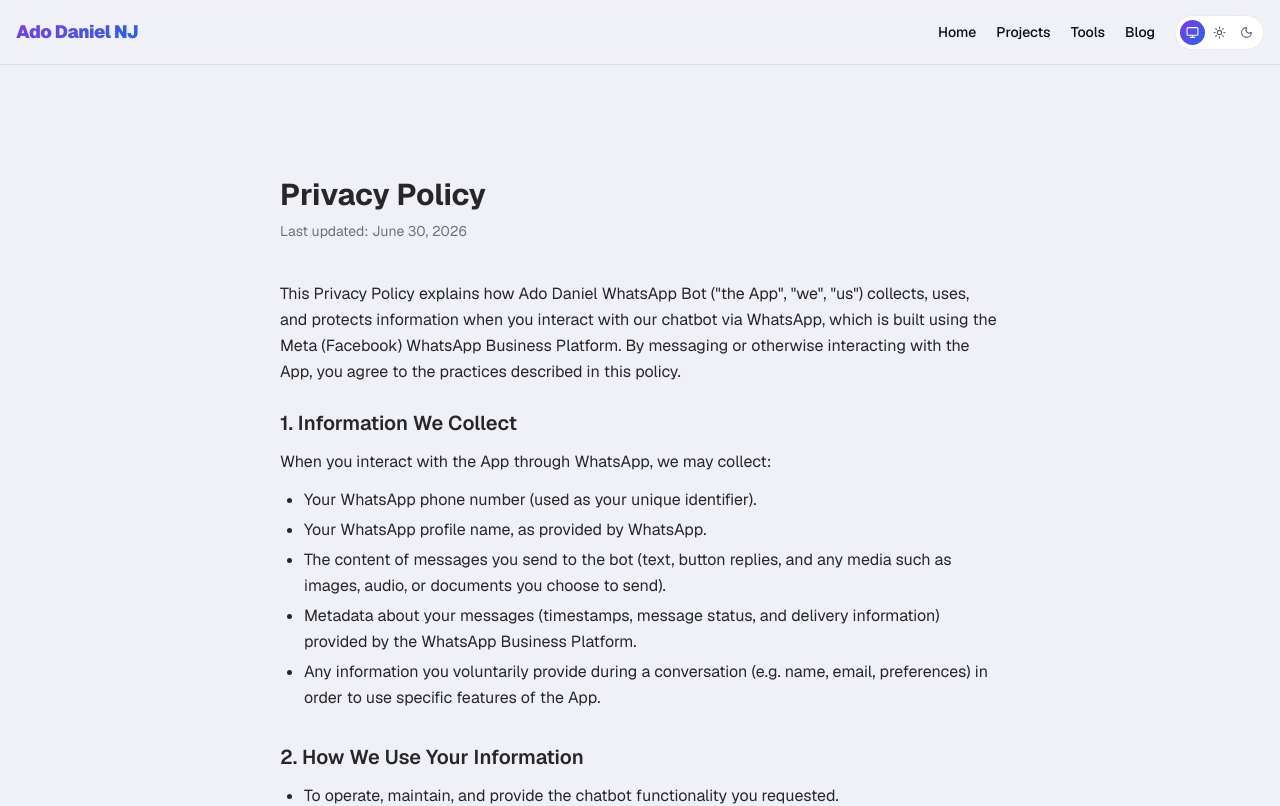
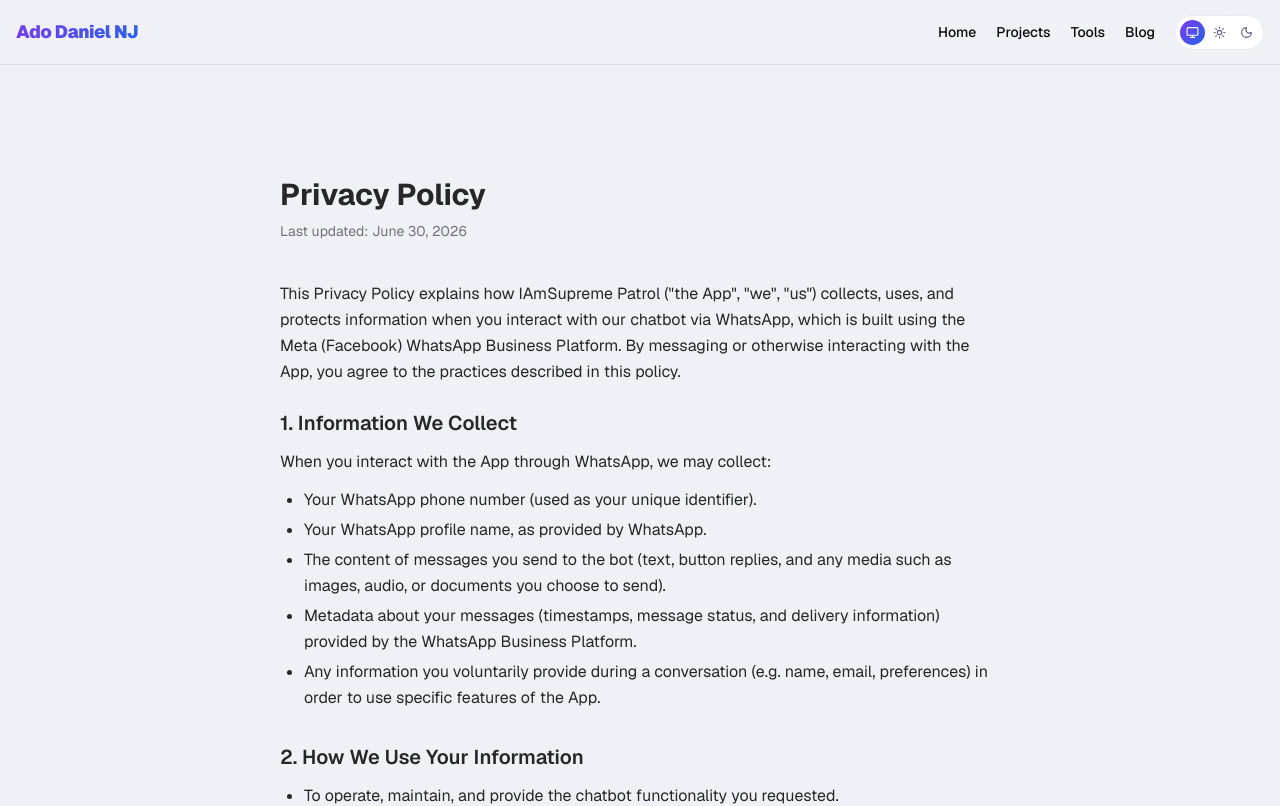
Before and after one commit to acetennyson/Portfolio-3, a Next.js app: page /iamsupreme/privacy in a window 1280 px wide. Shown: the top 806 px of the page. Built offline with nearby package versions, Linux system fonts and the light colour scheme.

Commit message:
Update page.tsx

```diff
--- a/app/(public)/iamsupreme/privacy/page.tsx
+++ b/app/(public)/iamsupreme/privacy/page.tsx
@@ -6,7 +6,7 @@
     "Privacy Policy for the WhatsApp chatbot application built and operated by Ado Daniel.",
 };
 
-const APP_NAME = "Ado Daniel WhatsApp Bot"; // TODO: replace with your actual app name
+const APP_NAME = "IAmSupreme Patrol"; // TODO: replace with your actual app name
 const CONTACT_EMAIL = "iamsupremedevelopers@example.com"; // TODO: replace with your real contact email
 const LAST_UPDATED = "June 30, 2026";
 
```
